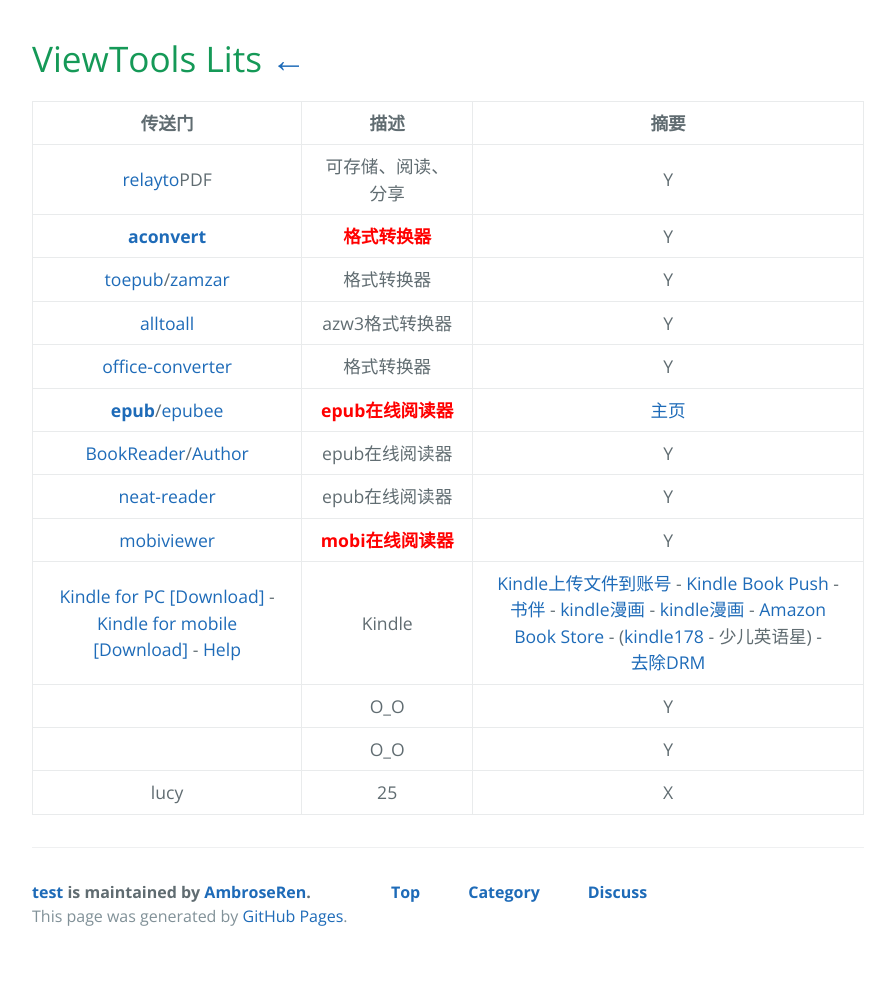
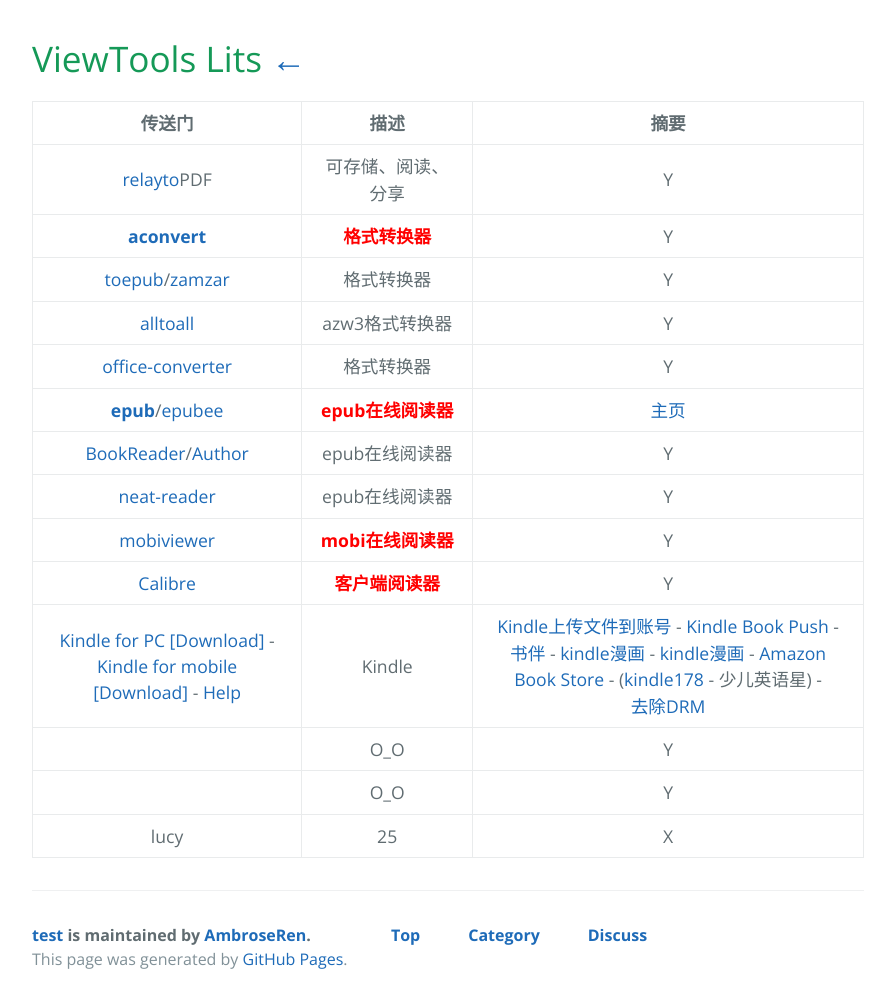
Before and after one commit to AmbroseRen/test, a Jekyll site: the page built from Library/ViewTools.md, in a window 1280 px wide. Shown: the whole page, without its empty margins (192-1087 px from the left). Built offline with Jekyll 4.4.1, drawn with Linux system fonts in a browser that asks for light colours; our own code applies the rules of GitHub Pages for plain Markdown files; the repository's description, which GitHub fills in, is left out; before the commit the page ends 960 px from its top, so only the background shows below that.

Commit message:
Update ViewTools.md

```diff
--- a/Library/ViewTools.md
+++ b/Library/ViewTools.md
@@ -11,6 +11,7 @@
 | [BookReader](https://ztftrue.github.io/BookReader/)/[Author](https://github.com/ztftrue/BookReader/) | epub在线阅读器 | Y |
 | [neat-reader](https://www.neat-reader.cn/webapp#/) | epub在线阅读器 | Y |
 | [mobiviewer](https://imclient.herokuapp.com/mobiviewer/) | <font color="#ff0000"><b>mobi在线阅读器</b></font> | Y |
+| [Calibre](https://calibre-ebook.com/) | <font color="#ff0000"><b>客户端阅读器</b></font> | Y |
 | [Kindle for PC [Download]](https://www.amazon.com/Amazon-Digital-Services-LLC-Download/dp/B00UB76290) - [Kindle for mobile [Download]](https://www.amazon.com/b?ie=UTF8&node=16571048011) - [Help](https://www.amazon.com/gp/help/customer/display.html?nodeId=GZSM7D8A85WKPYYD) | Kindle | [Kindle上传文件到账号](https://www.amazon.com/gp/sendtokindle) - [Kindle Book Push](https://book.einverne.info/) - [书伴](https://bookfere.com/ebook) - [kindle漫画](http://www.kindlecomic.net/) - [kindle漫画](http://vol.moe/) - [Amazon Book Store](https://www.amazon.cn/b?ie=UTF8&node=1987669071) - ([kindle178](http://www.kindle178.com/) - 少儿英语星) - [去除DRM](http://www.staycu.com/archives/259) |
 | []() | O_O | Y |
 | []() | O_O | Y |
```
